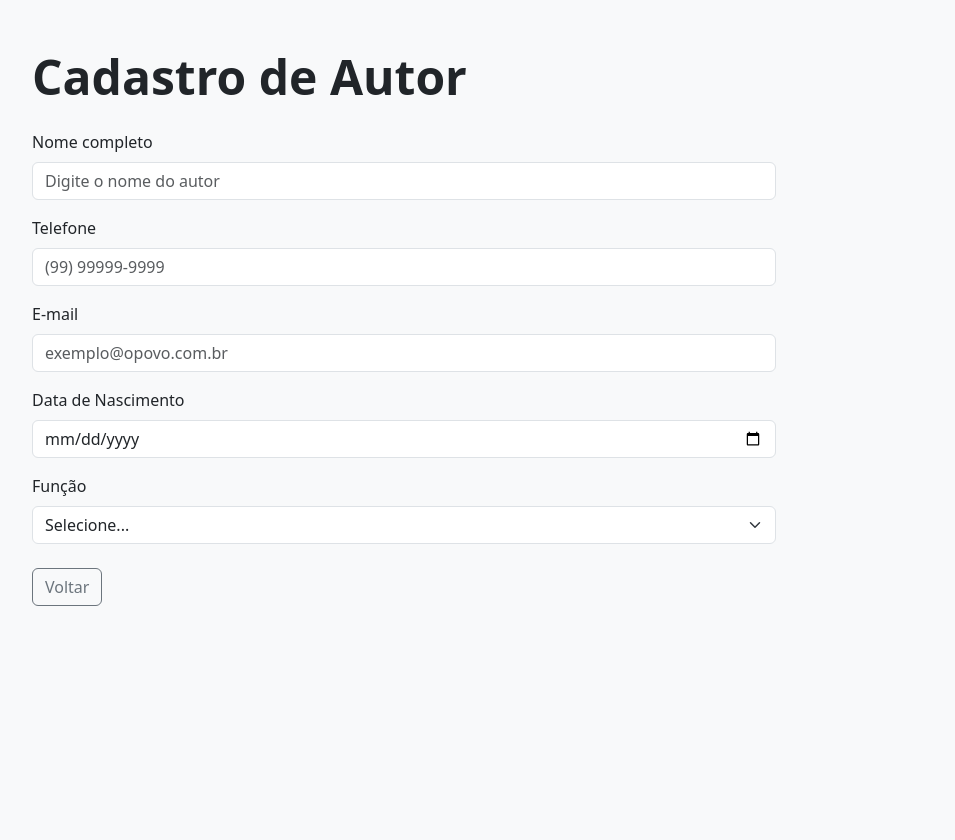
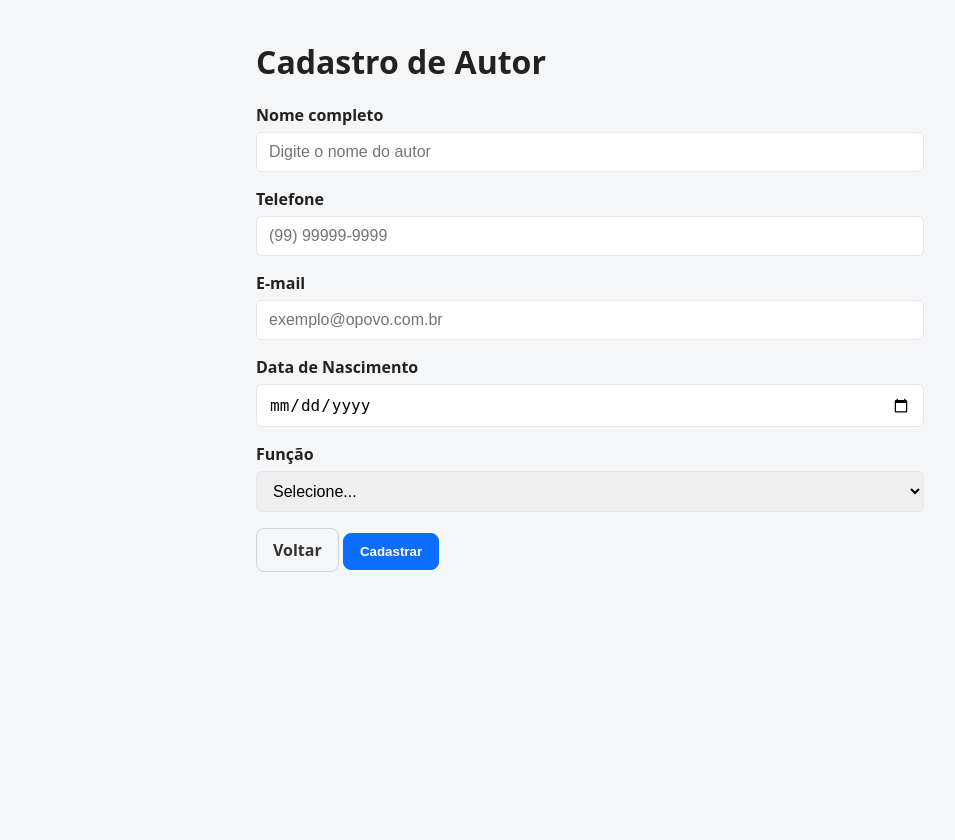
Before and after one commit to taissarodrigues/opovo_TaissaRodrigues, a PHP site: page /opovo_TaissaRodrigues/public/authors/create.php in a window 1280 px wide. Shown: the whole page, without its empty margins (50-1005 px from the left). Before the commit the page ends 606 px from the top, so only its background shows below. Run offline with PHP 8.4, Linux system fonts and the light colour scheme.

Commit message:
feat: centraliza a estilizaçao em public/css/main.css e aplica nas telas

```diff
--- a/public/authors/create.php
+++ b/public/authors/create.php
@@ -5,59 +5,44 @@
     <meta charset="utf-8">
     <meta name="viewport" content="width=device-width, initial-scale=1">
     <title>Cadastrar Autor - O Povo News</title>
-
-    <link href="https://cdn.jsdelivr.net/npm/bootstrap@5.3.8/dist/css/bootstrap.min.css" rel="stylesheet">
+    <link rel="stylesheet" href="/opovo_TaissaRodrigues/public/css/main.css">
 </head>
 
-<body class="bg-light">
-    <div class="container py-5">
-        <h1 class="display-5 fw-bold mb-4">Cadastro de Autor</h1>
-        <form action="/opovo_TaissaRodrigues/public/authors/store.php" method="POST">
-            <div class="col-lg-8">
-
-                <div class="mb-3">
-                    <label for="name" class="form-label">Nome completo</label>
-                    <input type="text" class="form-control" id="name" name="name" placeholder="Digite o nome do autor"
-                        required>
+<body>
+    <div class="container narrow">
+        <h1>Cadastro de Autor</h1>
+        <form class="form-vertical" action="/opovo_TaissaRodrigues/public/authors/store.php" method="POST">
+            <div>
+                <label for="name">Nome completo</label>
+                <input type="text" id="name" name="name" placeholder="Digite o nome do autor" required>
             </div>
-
-                <div class="mb-3">
-                    <label for="telefone" class="form-label">Telefone</label>
-                    <input type="tel" class="form-control" id="telefone" name="telefone" placeholder="(99) 99999-9999"
-                        required>
+            <div>
+                <label for="telefone">Telefone</label>
+                <input type="tel" id="telefone" name="telefone" placeholder="(99) 99999-9999" required>
             </div>
-
-                <div class="mb-3">
-                    <label for="email" class="form-label">E-mail</label>
-                    <input type="email" class="form-control" id="email" name="email" placeholder="exemplo@opovo.com.br"
-                        required>
+            <div>
+                <label for="email">E-mail</label>
+                <input type="email" id="email" name="email" placeholder="exemplo@opovo.com.br" required>
             </div>
-
-                <div class="mb-3">
-                    <label for="data_nascimento" class="form-label">Data de Nascimento</label>
-                    <input type="date" class="form-control" id="data_nascimento" name="data_nascimento" required>
+            <div>
+                <label for="data_nascimento">Data de Nascimento</label>
+                <input type="date" id="data_nascimento" name="data_nascimento" required>
             </div>
-
-                <div class="mb-3">
-                    <label for="role" class="form-label">Função</label>
-                    <select class="form-select" id="role" name="role" required>
+            <div>
+                <label for="role">Função</label>
+                <select id="role" name="role" required>
                     <option value="">Selecione...</option>
                     <option value="Repórter">Repórter</option>
                     <option value="Colunista">Colunista</option>
                     <option value="Editor">Editor</option>
                 </select>
             </div>
-
-                <div class="d-flex justify-content-between align-items-center mt-4">
-                    <a href="/opovo_TaissaRodrigues/public/index.php" class="btn btn-outline-secondary">Voltar</a>
+            <div class="actions">
+                <a href="/opovo_TaissaRodrigues/public/index.php" class="btn outline">Voltar</a>
+                <button type="submit" class="btn primary">Cadastrar</button>
             </div>
-
         </form>
     </div>
-    </div>
-    </div>
-
-    <script src="https://cdn.jsdelivr.net/npm/bootstrap@5.3.8/dist/js/bootstrap.bundle.min.js"></script>
 </body>
 
 </html>
--- /dev/null
+++ b/public/css/main.css
@@ -0,0 +1,215 @@
+/* ===== Design tokens ===== */
+:root {
+    --bg: #f5f6f8;
+    --fg: #222;
+    --muted: #6c757d;
+    --primary: #0d6efd;
+    --success: #198754;
+    --danger: #dc3545;
+    --warning: #ffc107;
+    --border: #e5e7eb;
+    --card: #fff;
+    --tag: #e9ecef;
+}
+
+/* ===== Base ===== */
+* {
+    box-sizing: border-box;
+}
+
+html,
+body {
+    height: 100%;
+}
+
+body {
+    background: var(--bg);
+    color: var(--fg);
+    font-family: system-ui, -apple-system, Segoe UI, Roboto, Ubuntu, "Helvetica Neue", Arial;
+    margin: 0;
+}
+
+/* ===== Layout utilidades ===== */
+.container {
+    max-width: 1024px;
+    margin: 40px auto;
+    padding: 0 16px;
+}
+
+.container.narrow {
+    max-width: 700px;
+}
+
+.container.wide {
+    max-width: 900px;
+}
+
+.card {
+    background: var(--card);
+    border: 1px solid var(--border);
+    border-radius: 12px;
+    padding: 48px 40px;
+    box-shadow: 0 3px 8px rgba(0, 0, 0, .05);
+}
+
+.header-row {
+    display: flex;
+    align-items: center;
+    justify-content: space-between;
+    margin: 16px 0 24px;
+}
+
+.title {
+    font-size: 1.5rem;
+    font-weight: 700;
+    margin: 0;
+}
+
+.muted {
+    color: var(--muted);
+}
+
+/* ===== Botões ===== */
+.btn {
+    display: inline-flex;
+    align-items: center;
+    justify-content: center;
+    padding: 10px 16px;
+    border-radius: 8px;
+    border: 1px solid transparent;
+    text-decoration: none;
+    font-weight: 600;
+    cursor: pointer;
+    transition: background .15s ease;
+}
+
+.btn.primary {
+    background: var(--primary);
+    color: #fff;
+    border-color: var(--primary);
+}
+
+.btn.primary:hover {
+    background: #0b5ed7;
+}
+
+.btn.success {
+    background: var(--success);
+    color: #fff;
+    border-color: var(--success);
+}
+
+.btn.outline {
+    background: transparent;
+    color: #333;
+    border-color: #cfd3d7;
+}
+
+.btn.outline:hover {
+    background: #f2f2f2;
+}
+
+/* ===== Formulários ===== */
+form.form-vertical {
+    display: flex;
+    flex-direction: column;
+    gap: 16px;
+}
+
+label {
+    font-weight: 600;
+    margin-bottom: 6px;
+    display: block;
+}
+
+input,
+select {
+    width: 100%;
+    padding: 10px 12px;
+    border: 1px solid var(--border);
+    border-radius: 6px;
+    font-size: 1rem;
+}
+
+input:focus,
+select:focus {
+    outline: 2px solid var(--primary);
+}
+
+/* Barra de busca simples (substitui navbar bootstrap) */
+.toolbar {
+    margin-bottom: 16px;
+    padding: 8px 0;
+}
+
+.toolbar form {
+    display: flex;
+    gap: 8px;
+    align-items: center;
+}
+
+.toolbar input[type="search"] {
+    height: 38px;
+    padding: 8px 12px;
+    border: 1px solid var(--border);
+    border-radius: 8px;
+    width: 100%;
+    max-width: 320px;
+}
+
+/* ===== Tabela ===== */
+.table {
+    width: 100%;
+    border-collapse: collapse;
+    background: #fff;
+    border: 1px solid var(--border);
+    border-radius: 10px;
+    overflow: hidden;
+}
+
+.table thead th {
+    background: #f1f3f5;
+    font-weight: 600;
+    text-align: left;
+    padding: 12px;
+}
+
+.table tbody td {
+    padding: 12px;
+    border-top: 1px solid var(--border);
+}
+
+.table tbody tr:hover {
+    background: #fafafa;
+}
+
+.tag {
+    display: inline-block;
+    padding: 4px 8px;
+    background: var(--tag);
+    border-radius: 999px;
+    font-size: .875rem;
+}
+
+/* ===== Alertas (store.php) ===== */
+.alert {
+    padding: 12px 16px;
+    border-radius: 6px;
+    margin-bottom: 16px;
+    font-weight: 500;
+}
+
+.alert.success {
+    background: var(--success);
+    color: #fff;
+}
+
+.alert.danger {
+    background: var(--danger);
+    color: #fff;
+}
+
+.alert.warning {
+    background: var(--warning);
+    color: #222;
+}
```
Also changed, not shown: public/authors/search.php (+31 -22 lines), public/authors/store.php (+16 -28 lines), public/index.php (+10 -20 lines). Lines whose indentation alone changed are shown as unchanged.
